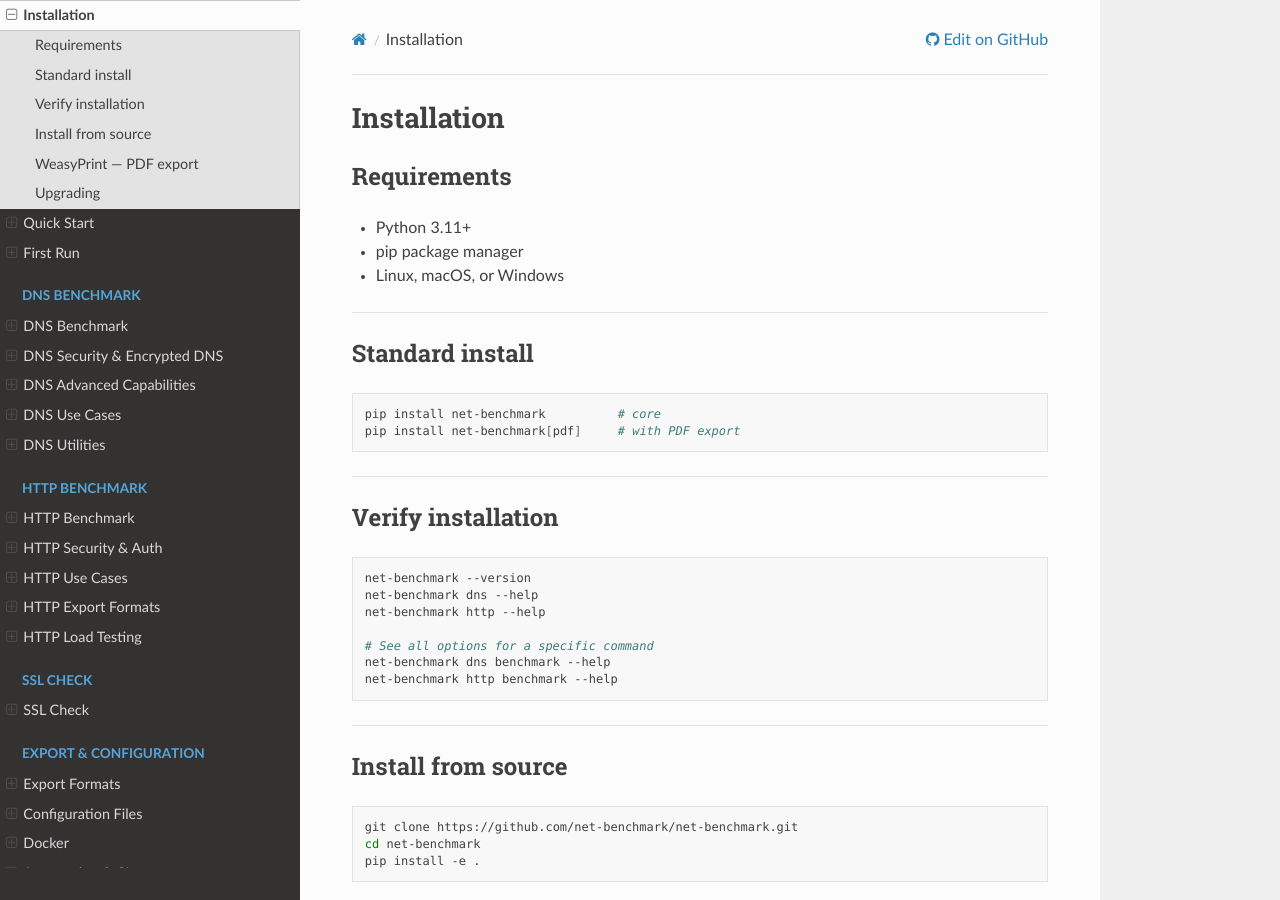
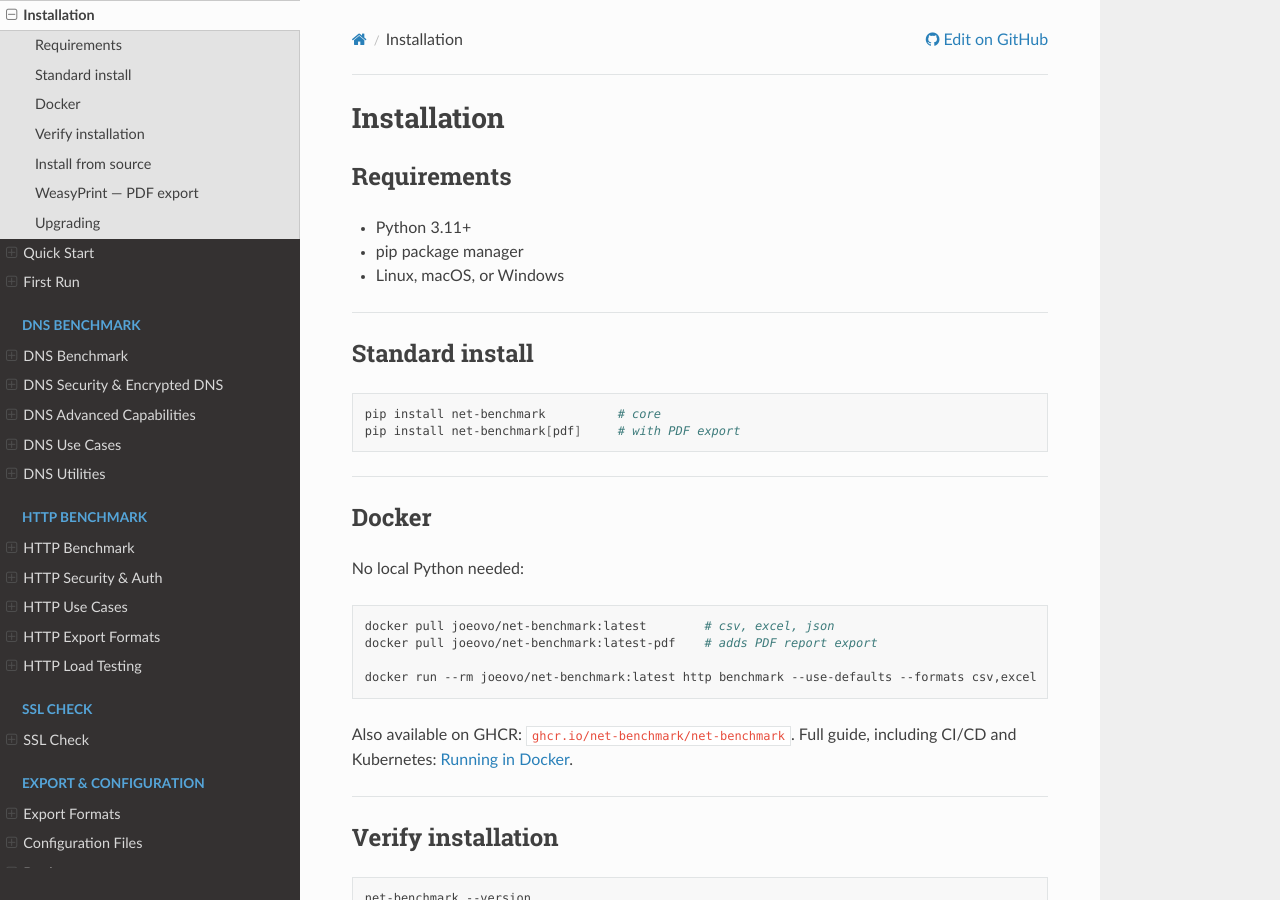
Before and after one commit to net-benchmark/net-benchmark, a Sphinx documentation site: the page built from docs/source/guides/installation.md, in a window 1280 px wide and 900 px high. Built offline with Sphinx 7.4.7 and the Read the Docs theme 3.1.0, drawn with Linux system fonts in a browser that asks for light colours.

Commit message:
docs: add Docker install section to RTD installation guide

````diff
--- a/docs/source/guides/installation.md
+++ b/docs/source/guides/installation.md
@@ -14,6 +14,21 @@
 pip install net-benchmark          # core
 pip install net-benchmark[pdf]     # with PDF export
 ```
+
+---
+
+## Docker
+
+No local Python needed:
+
+```bash
+docker pull joeovo/net-benchmark:latest        # csv, excel, json
+docker pull joeovo/net-benchmark:latest-pdf    # adds PDF report export
+
+docker run --rm joeovo/net-benchmark:latest http benchmark --use-defaults --formats csv,excel
+```
+
+Also available on GHCR: `ghcr.io/net-benchmark/net-benchmark`. Full guide, including CI/CD and Kubernetes: [Running in Docker](docker.md).
 
 ---
 
````
